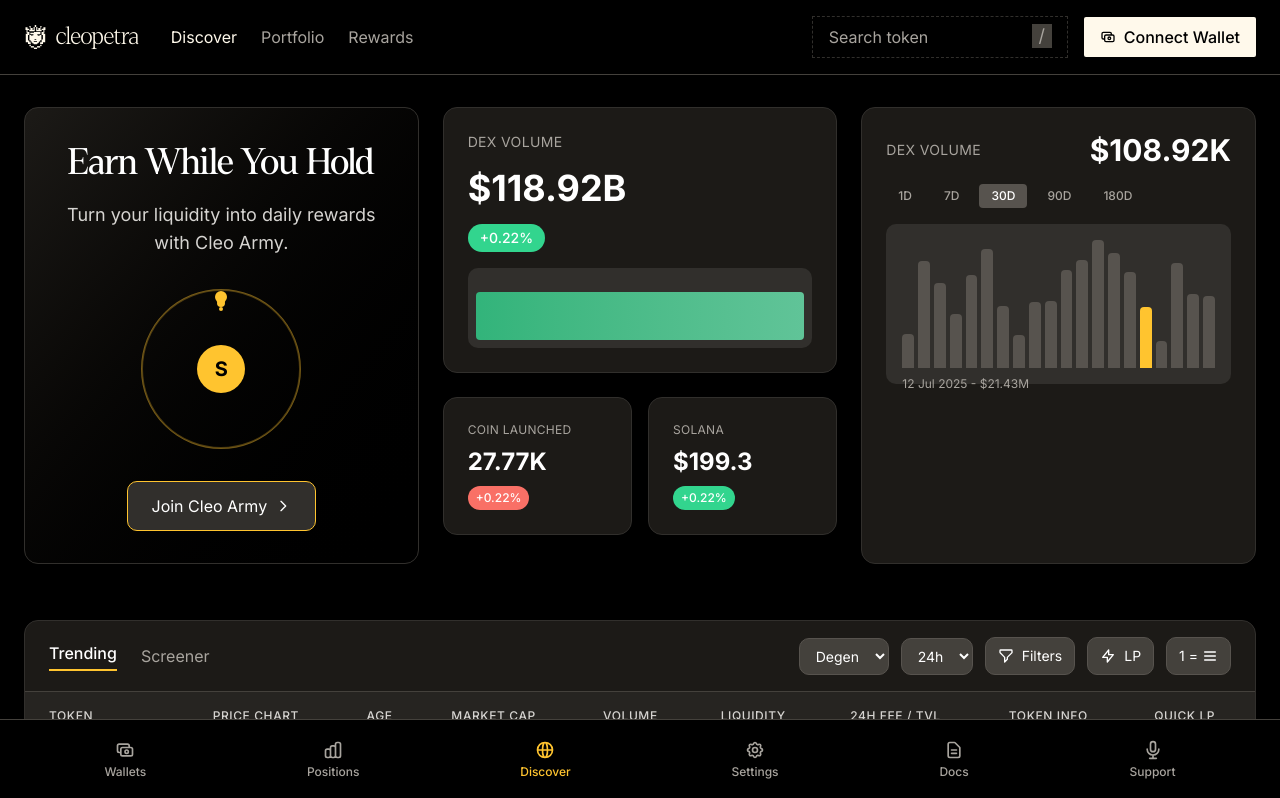
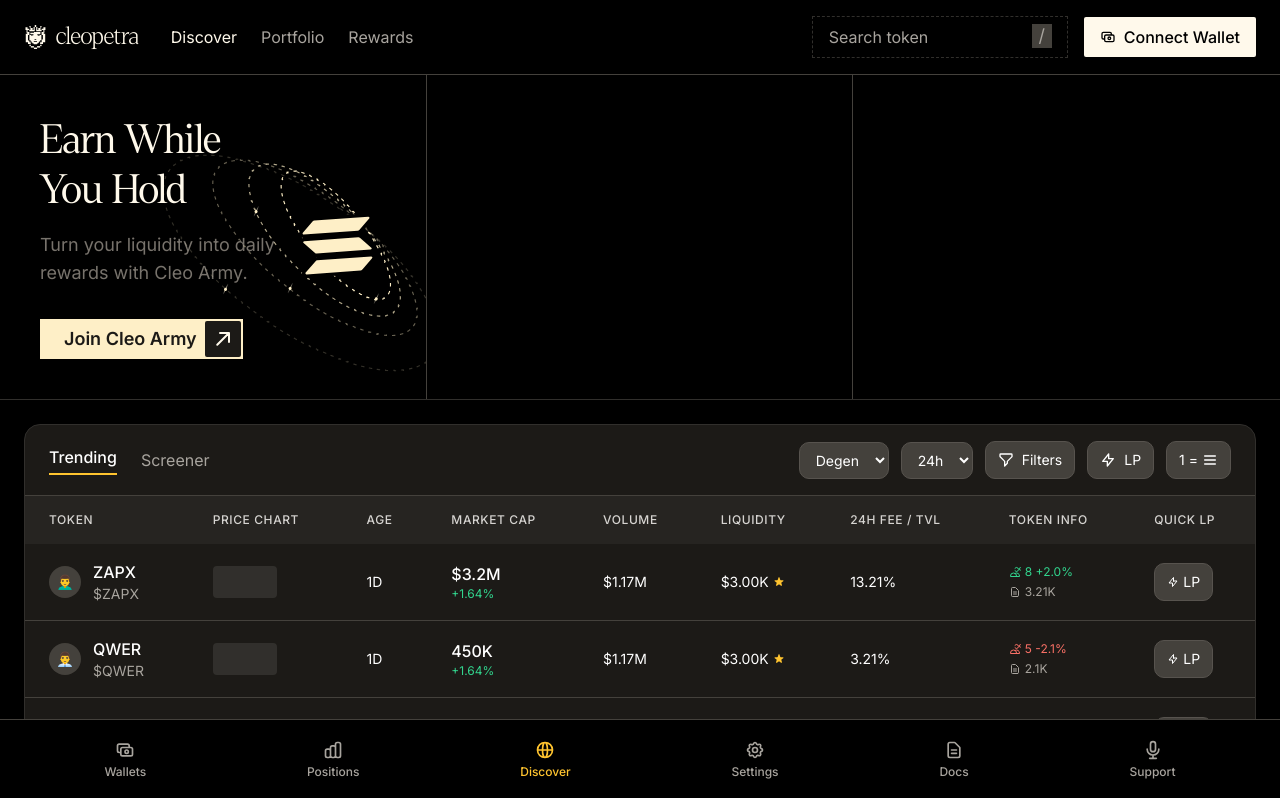
Before and after one commit to gauravsinhaweb/sol-trend, a React (Vite) app: page / in a window 1280 px wide. Shown: the top 798 px of the page. Built offline with nearby package versions, Linux system fonts and the light colour scheme.

Commit message:
style: card middle section

```diff
--- a/src/components/Card.tsx
+++ b/src/components/Card.tsx
@@ -13,7 +13,7 @@ export const Card: React.FC<CardProps> = ({
     className = '',
     onClick,
 }) => {
-    const baseClasses = 'bg-stone-900 border border-stone-800 rounded-xl p-6 shadow-card';
+    const baseClasses = 'bg-stone-900 border border-stone-800 rounded-2xl p-6 shadow-lg overflow-hidden';
     const hoverClasses = hover ? 'hover:shadow-card-hover transition-shadow duration-200 cursor-pointer' : '';
     const classes = `${baseClasses} ${hoverClasses} ${className}`;
 
--- a/src/components/HeroSection.tsx
+++ b/src/components/HeroSection.tsx
@@ -1,6 +1,6 @@
 import React from 'react';
-import { Card } from './Card';
-import { Button } from './Button';
+import SolanaRingSvg from '../assets/svgs/solana-ring.svg';
+import ArrowRightSvg from '../assets/svgs/arrow-right.svg';
 
 interface HeroSectionProps {
     className?: string;
@@ -8,125 +8,41 @@ interface HeroSectionProps {
 
 export const HeroSection: React.FC<HeroSectionProps> = ({ className = '' }) => {
     return (
-        <div className={`px-6 py-8 ${className}`}>
-            <div className="grid grid-cols-1 lg:grid-cols-12 gap-6">
-                <div className="lg:col-span-4">
-                    <Card className="bg-gradient-to-br from-stone-900 to-black border-primary-500/20 p-8">
-                        <div className="text-center">
-                            <h2 className="text-4xl font-denton text-white mb-4 leading-tight">
-                                Earn While You Hold
-                            </h2>
-                            <p className="text-stone-300 mb-8 text-lg">
-                                Turn your liquidity into daily rewards with Cleo Army.
-                            </p>
-                            <div className="flex justify-center mb-8">
-                                <div className="relative w-40 h-40">
-                                    <div className="absolute inset-0 rounded-full border-2 border-primary-500/30">
-                                        <div className="absolute top-0 left-1/2 transform -translate-x-1/2 w-3 h-3 bg-primary-500 rounded-full"></div>
-                                        <div className="absolute top-2 left-1/2 transform -translate-x-1/2 w-2 h-2 bg-primary-500 rounded-full"></div>
-                                        <div className="absolute top-4 left-1/2 transform -translate-x-1/2 w-1 h-1 bg-primary-500 rounded-full"></div>
-                                    </div>
-                                    <div className="absolute inset-0 rounded-full border border-primary-500/20">
-                                        <div className="absolute top-1 left-1/2 transform -translate-x-1/2 w-2 h-2 bg-primary-500 rounded-full"></div>
-                                        <div className="absolute top-3 left-1/2 transform -translate-x-1/2 w-1 h-1 bg-primary-500 rounded-full"></div>
-                                    </div>
-                                    <div className="absolute inset-0 flex items-center justify-center">
-                                        <div className="w-12 h-12 bg-primary-500 rounded-full flex items-center justify-center">
-                                            <span className="text-black font-bold text-xl">S</span>
-                                        </div>
-                                    </div>
+        <div className={`${className}`}>
+            <div className="bg-black border-b border-stone-800 overflow-hidden">
+                <div className="grid grid-cols-1 lg:grid-cols-3 divide-x divide-stone-700">
+                    {/* Left Section: Earn While You Hold */}
+                    <div className="lg:col-span-1">
+                        <div className="p-10 pr-0 h-full">
+                            <div className="relative flex flex-col lg:flex-row items-center justify-between h-full">
+                                <div className="flex-1 mb-6 lg:mb-0">
+                                    <h2 className="text-[40px] font-denton font-light text-primary-100 mb-4 leading-tight">
+                                        Earn While<br />  You Hold
+                                    </h2>
+                                    <p className="text-stone-500 mb-8 text-lg max-w-64">
+                                        Turn your liquidity into daily rewards with Cleo Army.
+                                    </p>
+                                    <button className="bg-primary-200 hover:bg-primary-300 text-stone-900 px-6 py-3 pr-0.5 h-10 transition-colors flex items-center space-x-2">
+                                        <span className="font-semibold text-stone-900 text-lg">Join Cleo Army</span>
+                                        <img src={ArrowRightSvg} alt="arrow right" className="" />
+                                    </button>
+                                </div>
+                                <div className="flex-shrink-0 absolute right-0 top-0">
+                                    <img src={SolanaRingSvg} alt="solana ring" className="" />
                                 </div>
                             </div>
-                            <button className="bg-stone-800 hover:bg-stone-700 text-white px-6 py-3 rounded-lg border border-primary-500 transition-colors flex items-center space-x-2 mx-auto">
-                                <span>Join Cleo Army</span>
-                                <svg className="w-4 h-4" fill="none" stroke="currentColor" viewBox="0 0 24 24">
-                                    <path strokeLinecap="round" strokeLinejoin="round" strokeWidth={2} d="M9 5l7 7-7 7" />
-                                </svg>
-                            </button>
-                        </div>
-                    </Card>
-                </div>
-
-                <div className="lg:col-span-8 grid grid-cols-1 md:grid-cols-2 gap-6">
-                    <div className="space-y-6">
-                        <Card className="p-6">
-                            <div className="space-y-4">
-                                <div className="text-stone-400 text-sm uppercase tracking-wide">DEX VOLUME</div>
-                                <div className="text-4xl font-bold text-white">$118.92B</div>
-                                <div className="flex items-center space-x-2">
-                                    <span className="bg-green-500 text-white px-3 py-1 rounded-full text-sm font-medium">
-                                        +0.22%
-                                    </span>
-                                </div>
-                                <div className="h-20 bg-stone-800 rounded-lg flex items-end p-2">
-                                    <div className="w-full bg-gradient-to-r from-green-500 to-green-400 h-12 rounded opacity-80"></div>
-                                </div>
-                            </div>
-                        </Card>
-
-                        <div className="grid grid-cols-2 gap-4">
-                            <Card className="p-4">
-                                <div className="space-y-2">
-                                    <div className="text-stone-400 text-xs uppercase tracking-wide">Coin Launched</div>
-                                    <div className="text-2xl font-bold text-white">27.77K</div>
-                                    <div className="bg-red-500 text-white px-2 py-1 rounded-full text-xs font-medium w-fit">
-                                        +0.22%
-                                    </div>
-                                </div>
-                            </Card>
-
-                            <Card className="p-4">
-                                <div className="space-y-2">
-                                    <div className="text-stone-400 text-xs uppercase tracking-wide">Solana</div>
-                                    <div className="text-2xl font-bold text-white">$199.3</div>
-                                    <div className="bg-green-500 text-white px-2 py-1 rounded-full text-xs font-medium w-fit">
-                                        +0.22%
-                                    </div>
-                                </div>
-                            </Card>
                         </div>
                     </div>
 
-                    <Card className="p-6">
-                        <div className="space-y-4">
-                            <div className="flex items-center justify-between">
-                                <div className="text-stone-400 text-sm uppercase tracking-wide">DEX volume</div>
-                                <div className="text-3xl font-bold text-white">$108.92K</div>
-                            </div>
+                    {/* Middle Section: 2x2 Grid of Stats */}
+                    <div className="lg:col-span-1 p-8">
 
-                            <div className="flex space-x-2">
-                                {['1D', '7D', '30D', '90D', '180D'].map((period, index) => (
-                                    <button
-                                        key={period}
-                                        className={`px-3 py-1 rounded text-xs font-medium transition-colors ${period === '30D'
-                                            ? 'bg-stone-600 text-white'
-                                            : 'text-stone-400 hover:text-white'
-                                            }`}
-                                    >
-                                        {period}
-                                    </button>
-                                ))}
-                            </div>
+                    </div>
 
-                            <div className="h-40 bg-stone-800 rounded-lg p-4">
-                                <div className="h-full flex items-end space-x-1">
-                                    {Array.from({ length: 20 }, (_, i) => (
-                                        <div
-                                            key={i}
-                                            className={`flex-1 rounded-t ${i === 15
-                                                ? 'bg-primary-500'
-                                                : 'bg-stone-600'
-                                                }`}
-                                            style={{ height: `${Math.random() * 80 + 20}%` }}
-                                        ></div>
-                                    ))}
-                                </div>
-                                <div className="mt-2 text-xs text-stone-400">
-                                    12 Jul 2025 - $21.43M
-                                </div>
-                            </div>
-                        </div>
-                    </Card>
+                    {/* Right Section: Additional content or placeholder */}
+                    <div className="lg:col-span-1 p-8">
+
+                    </div>
                 </div>
             </div>
         </div>
--- a/src/components/TradingTable.tsx
+++ b/src/components/TradingTable.tsx
@@ -156,7 +156,7 @@ export const TradingTable: React.FC<TradingTableProps> = ({ className = '' }) =>
 
     return (
         <div className={`px-6 py-6 ${className}`}>
-            <div className="bg-stone-900 rounded-xl border border-stone-800 overflow-hidden">
+            <div className="bg-stone-900 rounded-2xl border border-stone-800 overflow-hidden">
                 <div className="px-6 py-4 border-b border-stone-700">
                     <div className="flex items-center justify-between">
                         <div className="flex space-x-6">
--- a/src/index.css
+++ b/src/index.css
@@ -511,20 +511,22 @@ body {
     }
 
     .card {
-        background-color: var(--color-stone-800);
-        border: 1px solid var(--color-stone-700);
-        border-radius: 0.75rem;
+        background-color: var(--color-stone-900);
+        border: 1px solid var(--color-stone-800);
+        border-radius: 1rem;
         padding: 1.5rem;
-        box-shadow: 0 4px 6px -1px rgba(0, 0, 0, 0.1), 0 2px 4px -1px rgba(0, 0, 0, 0.06);
+        box-shadow: 0 10px 15px -3px rgba(0, 0, 0, 0.3), 0 4px 6px -2px rgba(0, 0, 0, 0.2);
+        overflow: hidden;
     }
 
     .card-hover {
         cursor: pointer;
-        transition: box-shadow 0.2s;
+        transition: all 0.3s ease;
     }
 
     .card-hover:hover {
-        box-shadow: 0 10px 15px -3px rgba(0, 0, 0, 0.1), 0 4px 6px -2px rgba(0, 0, 0, 0.05);
+        box-shadow: 0 20px 25px -5px rgba(0, 0, 0, 0.4), 0 10px 10px -5px rgba(0, 0, 0, 0.3);
+        transform: translateY(-2px);
     }
 
     .stat {
```
Also changed, not shown: src/assets/svgs/arrow-right.svg (added), src/assets/svgs/solana-ring.svg (added).
